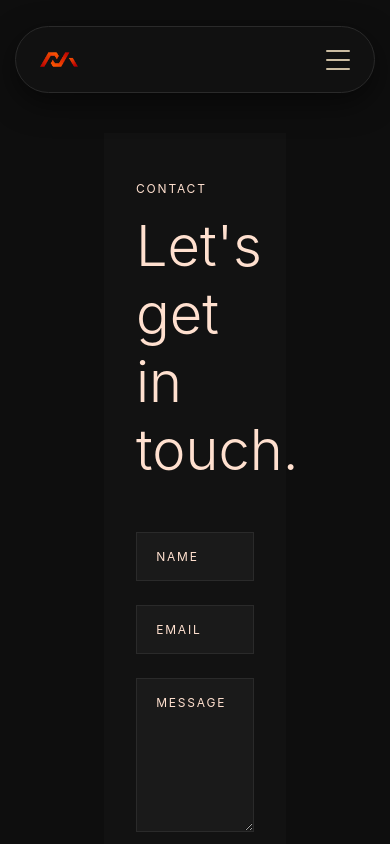
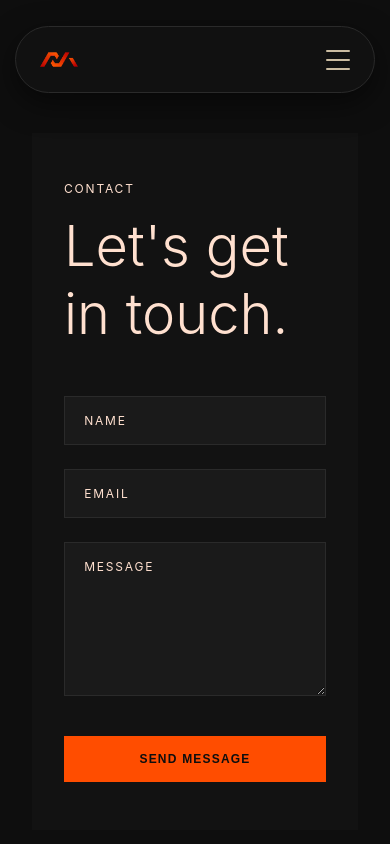
Before and after one commit to niranj-r/NJAI-PORTFOLIO, a React (Create React App) app: page / in a window 390 px wide. Both pictures are taken after a click on the button "GET IN TOUCH". Shown: the top 844 px of the page. Built offline with nearby package versions, Linux system fonts and the light colour scheme; a web font is replaced by a local one.

Commit message:
feat: add styles for contact page layout and form components

```diff
--- a/src/styles/ContactPage.css
+++ b/src/styles/ContactPage.css
@@ -189,6 +189,7 @@
 @media (max-width: 1024px) {
   .contact-container {
     flex-direction: column;
+    padding: 0 4rem;
   }
 
   .contact-left {
@@ -204,4 +205,8 @@
   .contact-form-block {
     padding: 3rem 2rem;
   }
+
+  .contact-container {
+    padding: 0 2rem;
+  }
 }
```
